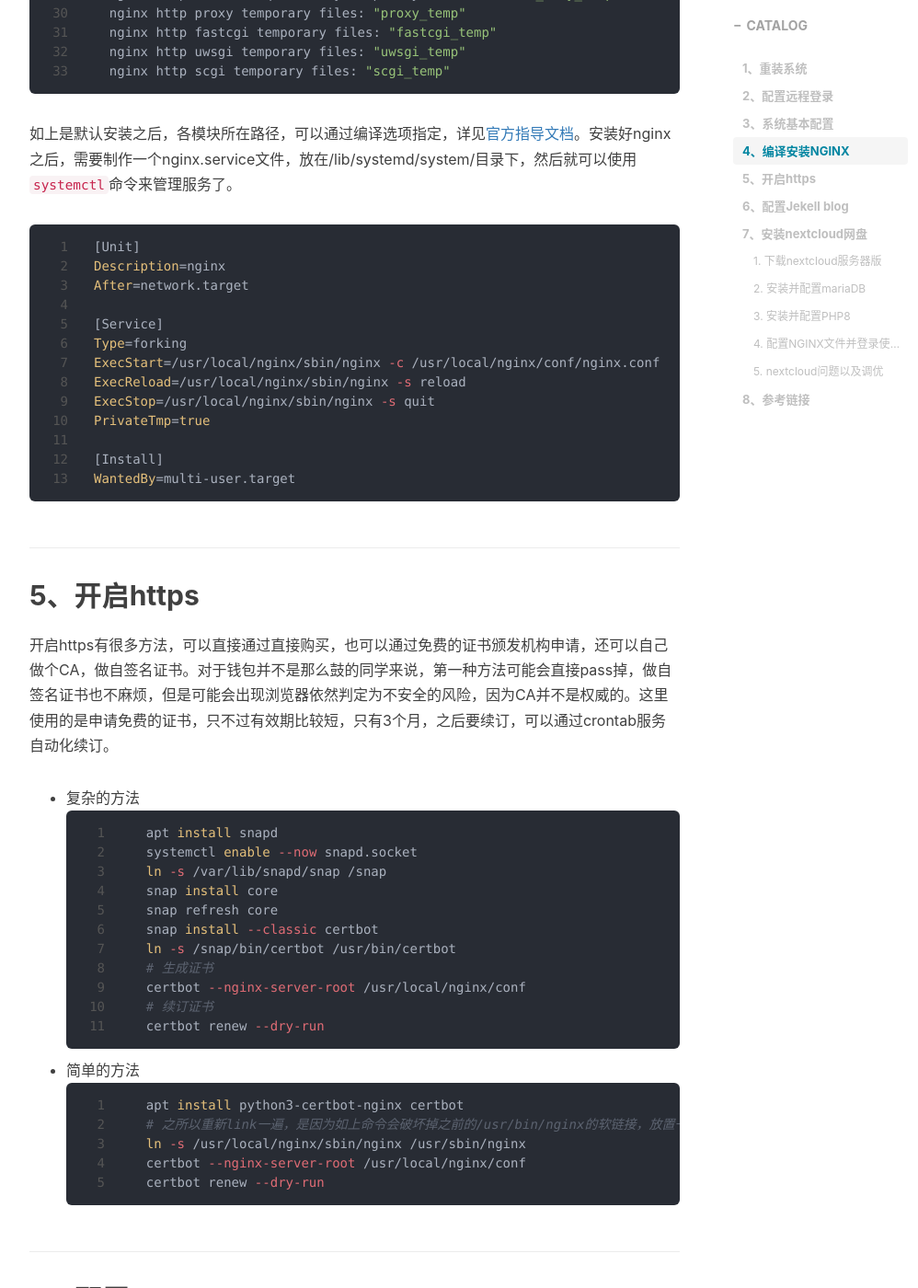
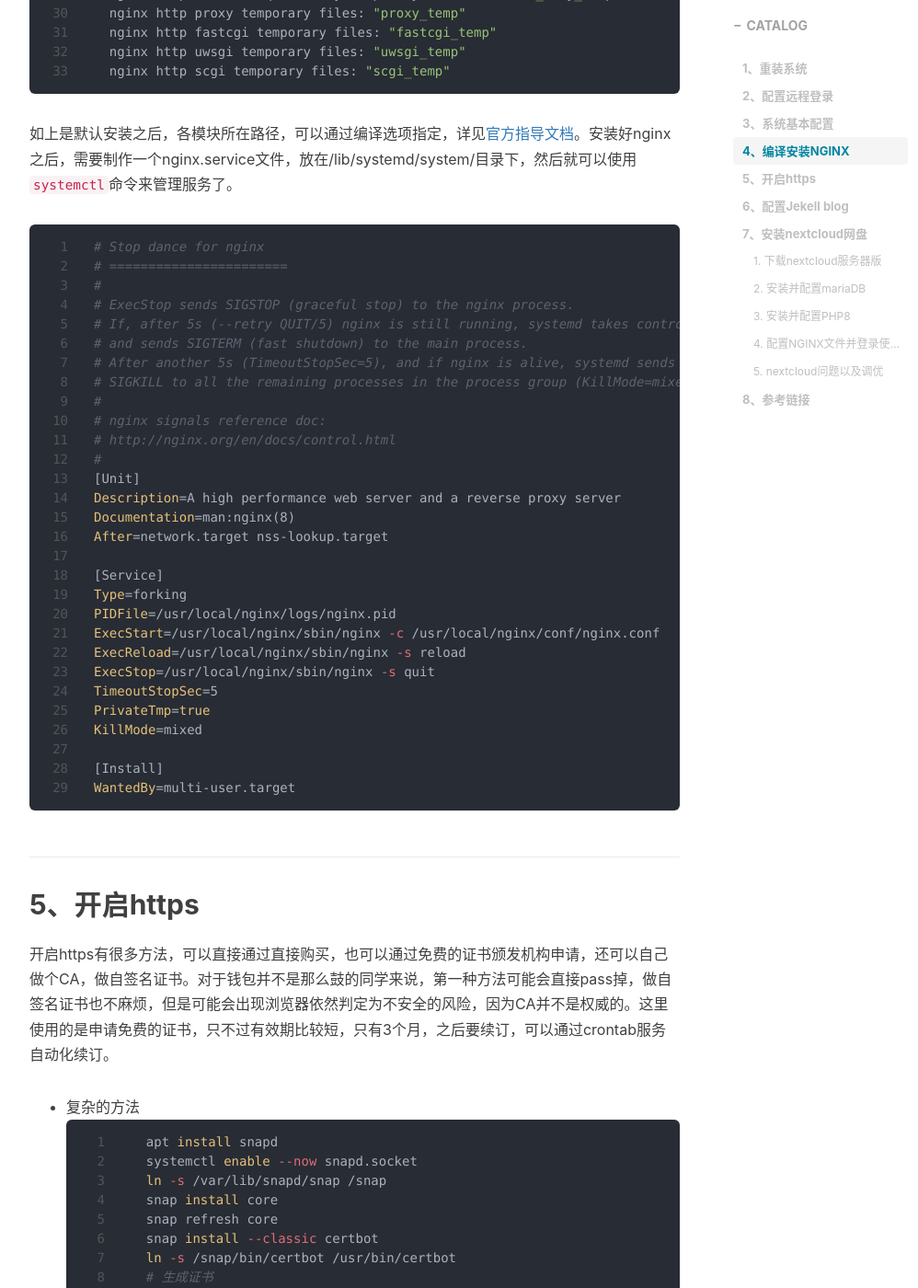
Before and after one commit to mffan0922/blog, a Jekyll site: the page built from _posts/2022-03-29-debian-server.md, in a window 1280 px wide and 1400 px high, scrolled down 3355 px. Shown: the whole window at 92% size, without its empty margins (233-1231 px from the left). Built offline with Jekyll 4.4.1, drawn with Linux system fonts in a browser that asks for light colours; some of the changed text lies outside the part shown.

Commit message:
[modify]: nginx config & attention items for nextcloud installation

````diff
--- a/_posts/2022-03-29-debian-server.md
+++ b/_posts/2022-03-29-debian-server.md
@@ -114,16 +114,32 @@ Configuration summary
 如上是默认安装之后，各模块所在路径，可以通过编译选项指定，详见[官方指导文档](https://nginx.org/en/docs/configure.html)。安装好nginx之后，需要制作一个nginx.service文件，放在/lib/systemd/system/目录下，然后就可以使用`systemctl`命令来管理服务了。
 
 ```bash
+# Stop dance for nginx
+# =======================
+#
+# ExecStop sends SIGSTOP (graceful stop) to the nginx process.
+# If, after 5s (--retry QUIT/5) nginx is still running, systemd takes control
+# and sends SIGTERM (fast shutdown) to the main process.
+# After another 5s (TimeoutStopSec=5), and if nginx is alive, systemd sends
+# SIGKILL to all the remaining processes in the process group (KillMode=mixed).
+#
+# nginx signals reference doc:
+# http://nginx.org/en/docs/control.html
+#
 [Unit]
-Description=nginx
-After=network.target
+Description=A high performance web server and a reverse proxy server
+Documentation=man:nginx(8)
+After=network.target nss-lookup.target
 
 [Service]
 Type=forking
+PIDFile=/usr/local/nginx/logs/nginx.pid
 ExecStart=/usr/local/nginx/sbin/nginx -c /usr/local/nginx/conf/nginx.conf
 ExecReload=/usr/local/nginx/sbin/nginx -s reload
 ExecStop=/usr/local/nginx/sbin/nginx -s quit
+TimeoutStopSec=5
 PrivateTmp=true
+KillMode=mixed
 
 [Install]
 WantedBy=multi-user.target
````
Also changed, not shown: other parts of _posts/2022-03-29-debian-server.md (+3 -1 lines).
